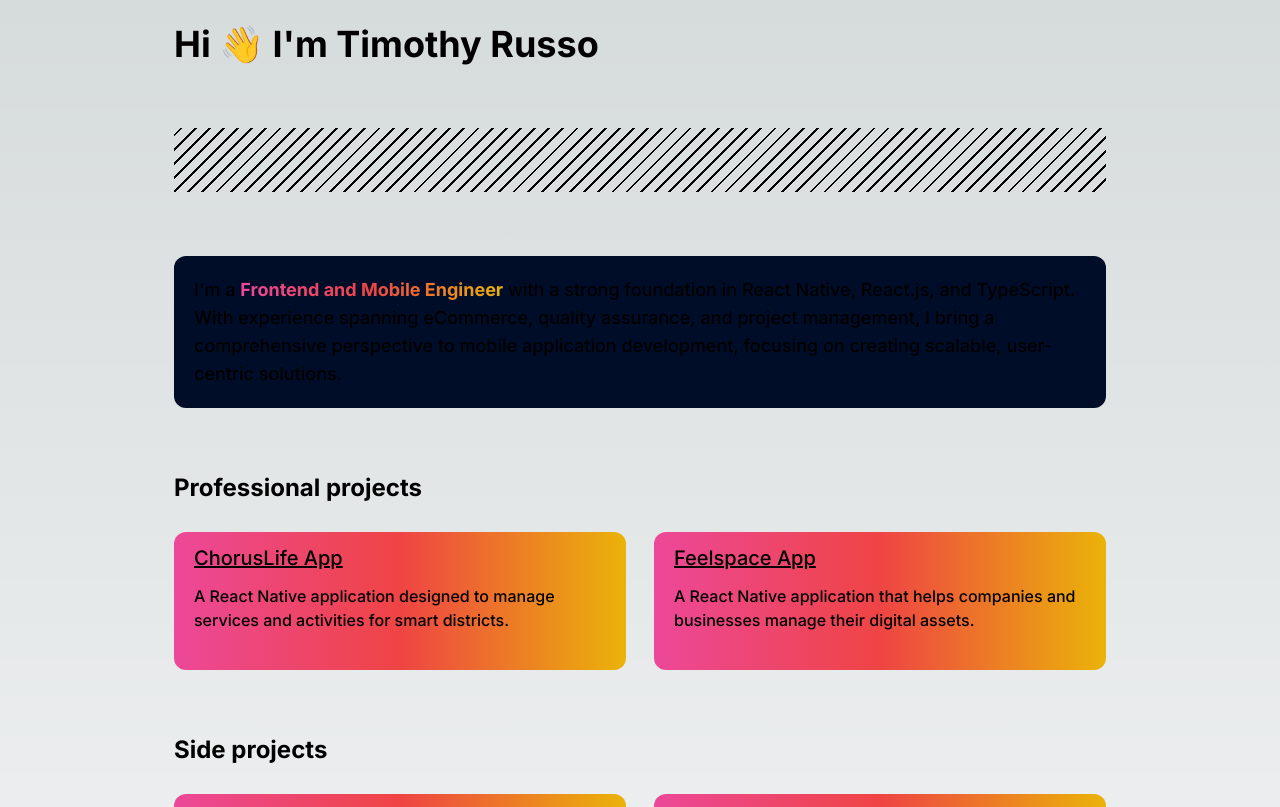
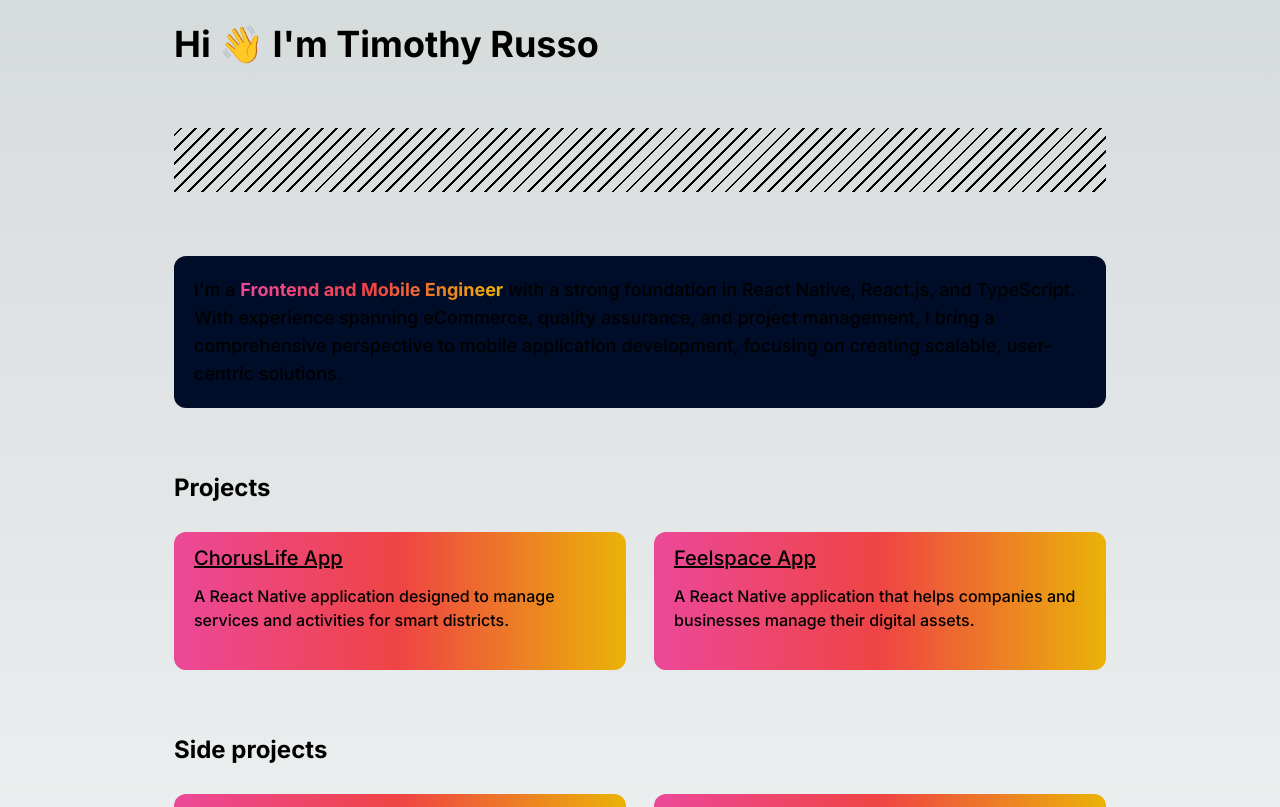
Before and after one commit to timothyrusso/personal-website-next, a Next.js app: page / in a window 1280 px wide. Shown: the top 807 px of the page. Built offline with nearby package versions, Linux system fonts and the light colour scheme.

Commit message:
feat: update projects heading

```diff
--- a/components/ProjectsGrid/ProjectsGrid.tsx
+++ b/components/ProjectsGrid/ProjectsGrid.tsx
@@ -4,7 +4,7 @@
 export const ProjectsGrid = () => {
   return (
     <div>
-      <h2 className="text-2xl font-bold mb-7 mt-16">Professional projects</h2>
+      <h2 className="text-2xl font-bold mb-7 mt-16">Projects</h2>
       <ul className="grid grid-cols-1 md:grid-cols-2 gap-7 mb-16">
         {professionalProjects.map((project) => (
           <ProjectCard
```
